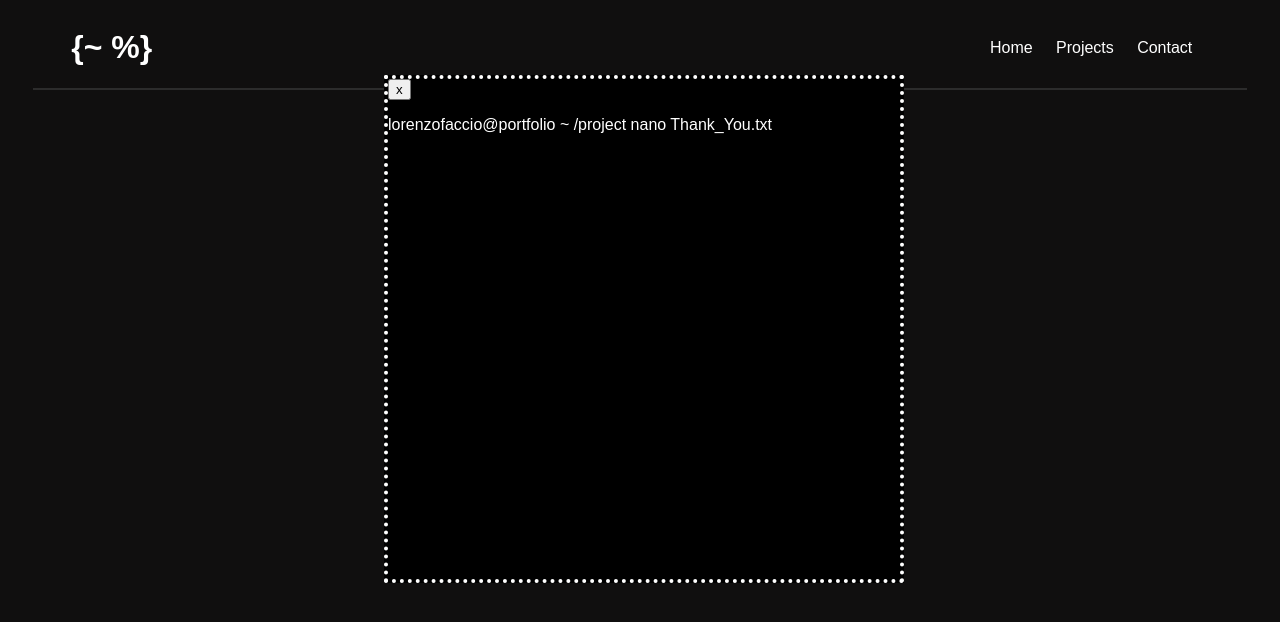
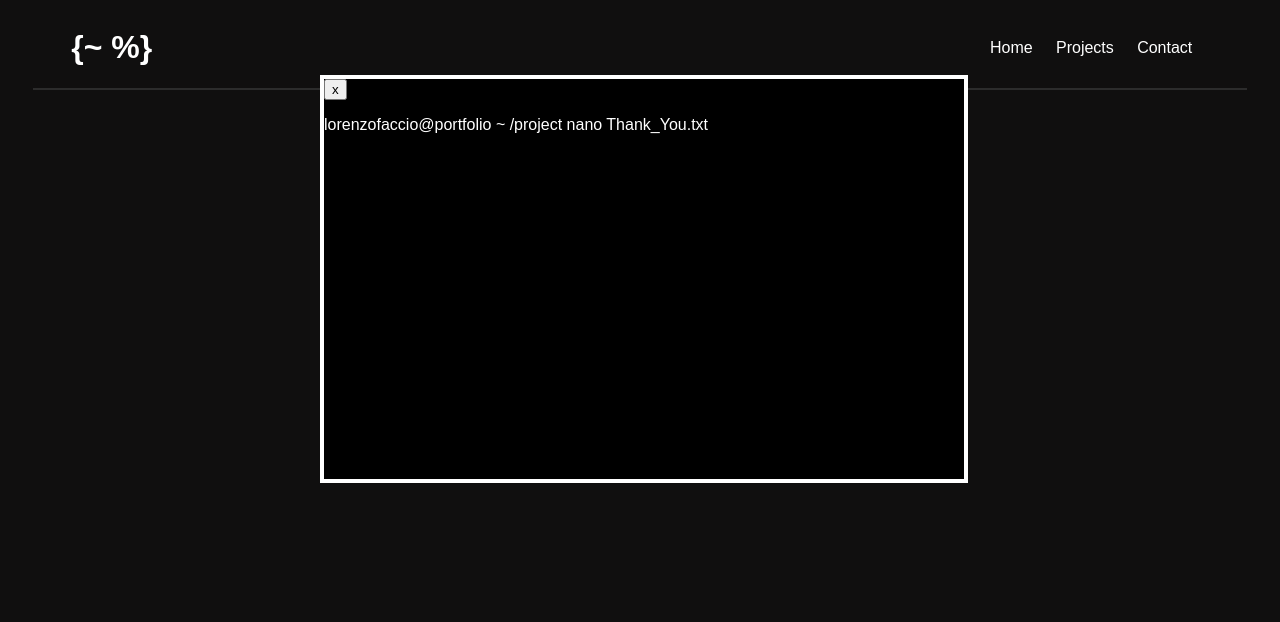
Before and after one commit to skyjager51/Portfolio, a React (Vite) app: page / in a window 1280 px wide. Both pictures are taken after a click on the element "{~ %}". Shown: the top 622 px of the page. Built offline with nearby package versions, Linux system fonts and the light colour scheme.

Commit message:
added fixed logic for text printing in terminal

```diff
--- a/src/components/Terminal.jsx
+++ b/src/components/Terminal.jsx
@@ -4,19 +4,23 @@ function Terminal(props){
 
     const description = "Thank you for having visited my Portfolio website! Don't hesitate to contact me for any queston or proposal!";
     const [descript, setDescript] = React.useState("");
+    const [write, setWrite] = React.useState(true);
 
     function closeTerminalFunc(){
         props.closeTerminal()
     }
 
     function createAnimaiton(){
-        for(let i = 0; i < description.length; i++){
-            setTimeout(() => {setDescript(x => x + description.charAt(i))}, 50 * i);
+        if(write){
+            for(let i = 0; i < description.length; i++){
+                setTimeout(() => {setDescript(x => x + description.charAt(i))}, 50 * i);
+            }
+            setWrite(false);
         }
     }
 
     return(
-        <div className="terminal-container" onClick={createAnimaiton}>
+        <div className="terminal-container" onMouseOver={createAnimaiton}>
             <button onClick={closeTerminalFunc}>x</button>
             <p>lorenzofaccio@portfolio ~ /project  nano Thank_You.txt </p>
             <p>{descript}</p>
--- a/src/style/App.css
+++ b/src/style/App.css
@@ -218,11 +218,11 @@ body{
 
 .terminal-container{
   background-color: black;
-  border: 4px dotted white;
+  border: 4px solid white;
   z-index: 10;
   position: fixed;
   top: 75px;
-  left: 30%;
-  height: 500px;
-  width: 40%;
+  left: 25%;
+  height: 400px;
+  width: 50%;
 }
```
